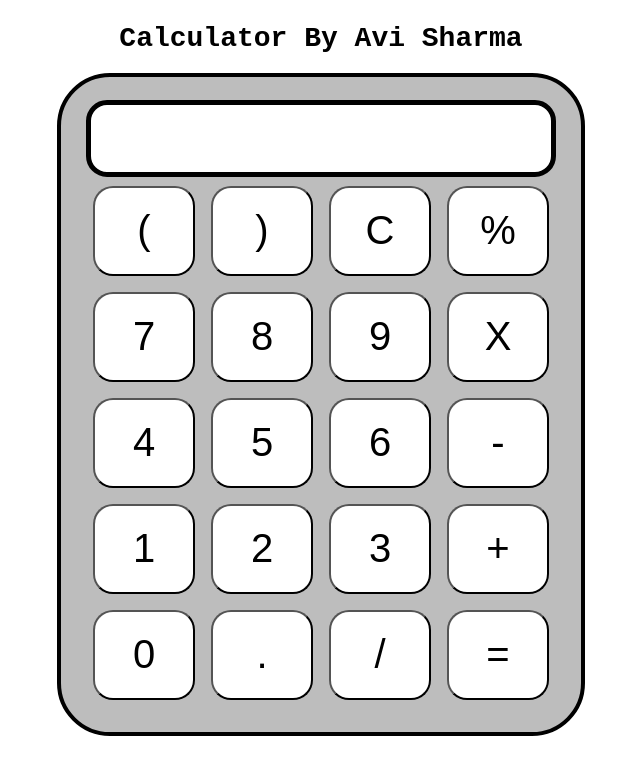
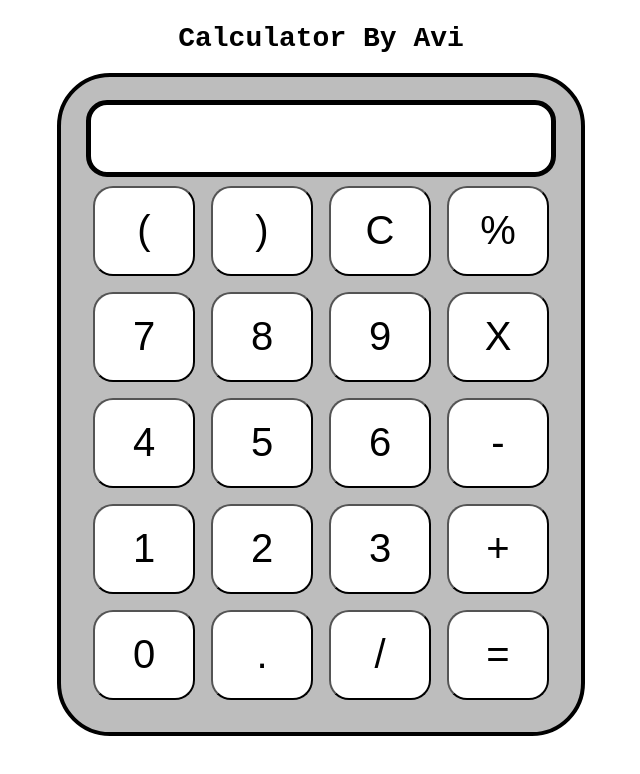
Before and after one commit to avinotabhi/Calculator, a plain HTML site: page index.html in a window 1280 px wide. Shown: the whole page, without its empty margins (319-959 px from the left). Drawn offline with Linux system fonts and the light colour scheme.

Commit message:
Update index.html

```diff
--- a/index.html
+++ b/index.html
@@ -11,7 +11,7 @@
 
 <body>
     <div class="container">
-        <h1>Calculator By Avi Sharma</h1>
+        <h1>Calculator By Avi </h1>
 
         <div class="calculator">
             <input type="text" name="screen" id="screen">
```
